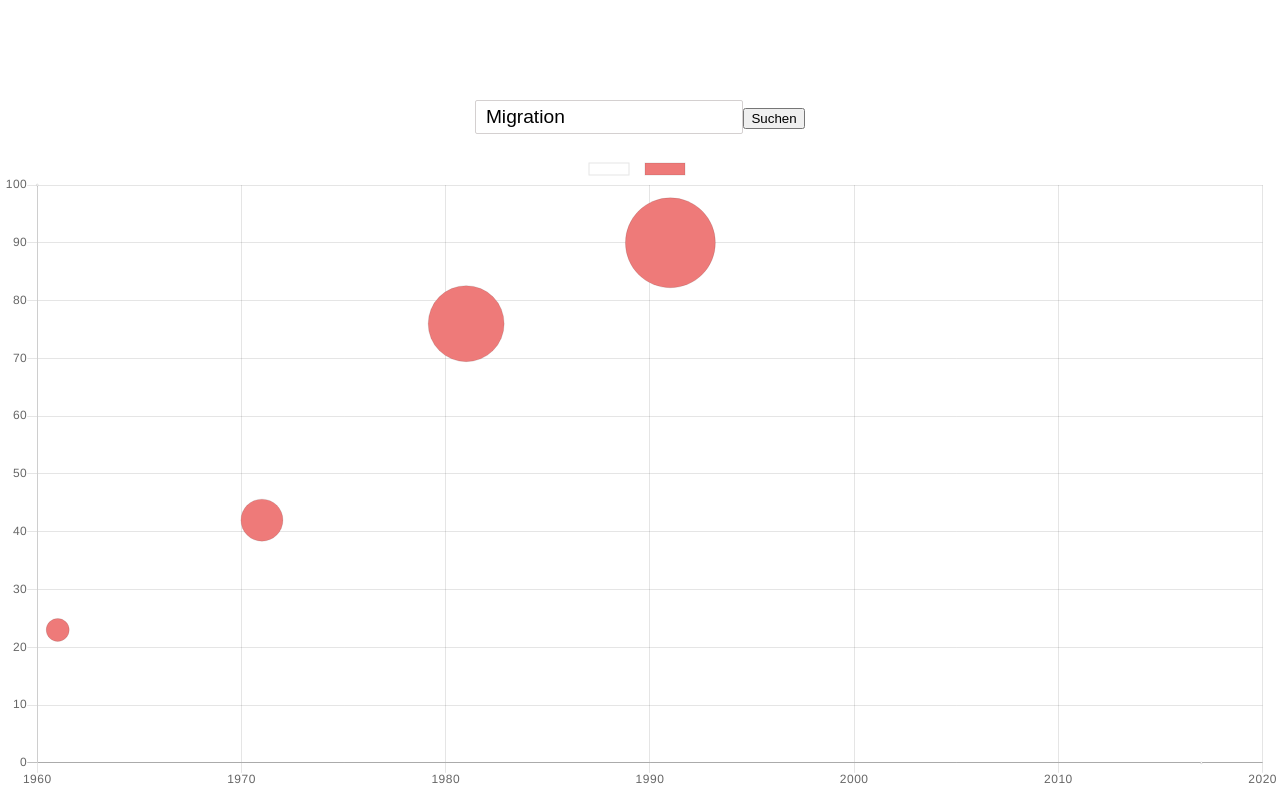
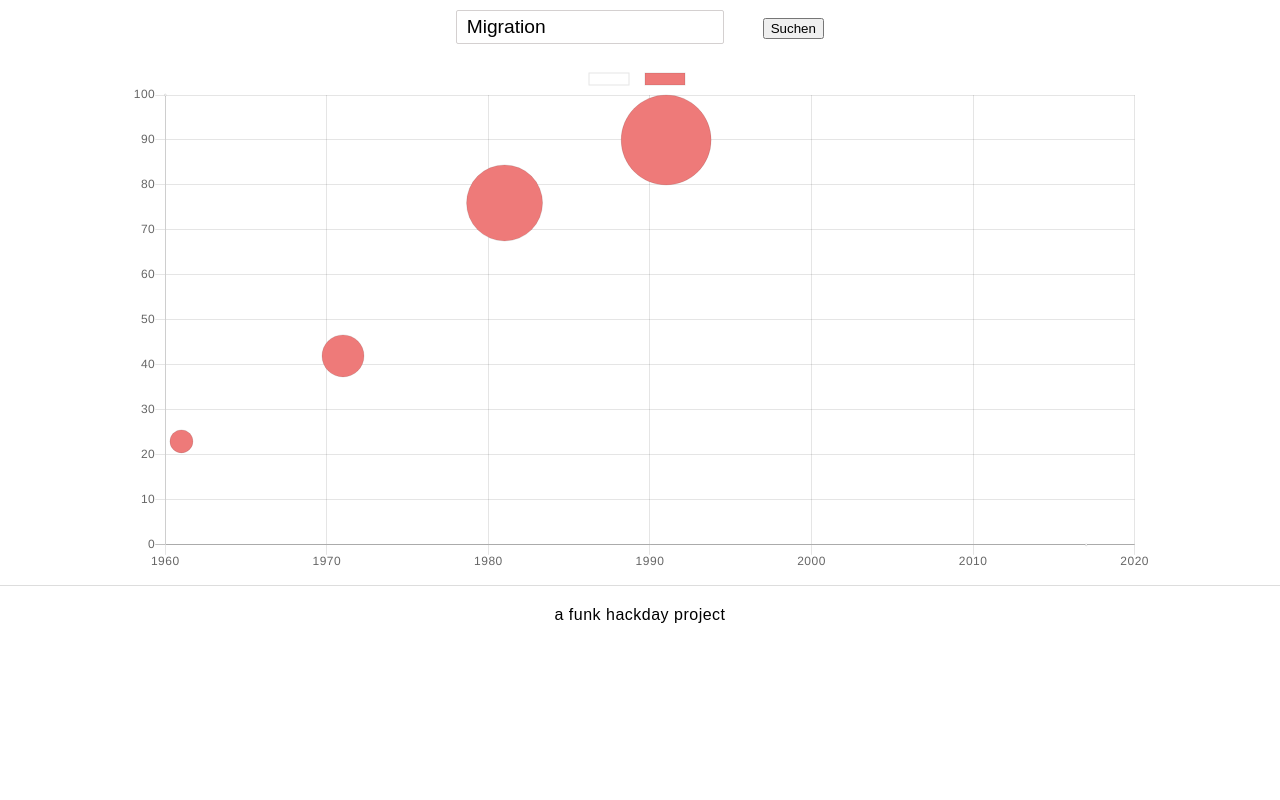
Before and after one commit to dnnsmnstrr/bundesscraper, a Nuxt app in the folder visual/: page / in a window 1280 px wide. Shown: the top 800 px of the page. Built offline with nearby package versions, Linux system fonts and the light colour scheme.

Commit message:
[Visualisation] Styling

```diff
--- a/visual/layouts/default.vue
+++ b/visual/layouts/default.vue
@@ -20,7 +20,7 @@ export default {
 {
   margin: 0;
   width: 100%;
-  padding: 100px 0;
+  padding: 10px 0;
   text-align: center;
 }
 
--- a/visual/pages/index.vue
+++ b/visual/pages/index.vue
@@ -69,6 +69,7 @@ export default {
 input {
   padding: 0.25em 0.5em;
   margin-bottom: 1em;
+  margin-right: 2em;
   border-radius: 2px;
   border-style: solid;
   border-width: 1px;
@@ -76,7 +77,8 @@ input {
   font-size: 1.2em;
 }
 .canv {
-  width: 70vw;
-  height: 60vh;
+  margin: auto;
+  max-width: 80vw;
+  max-height: 80vh;
 }
 </style>
```
